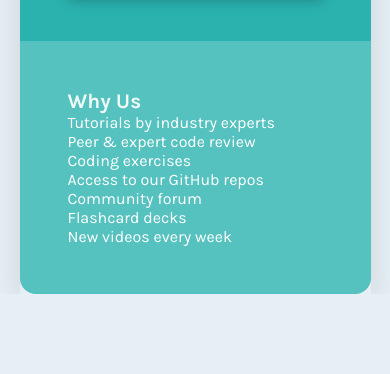
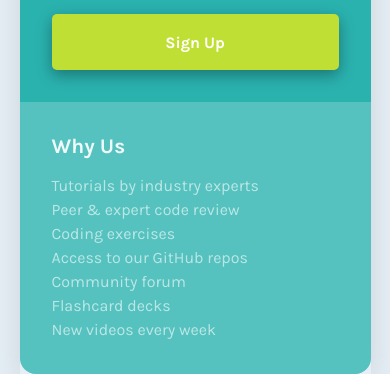
Before and after one commit to kenzotakamori/frontendmentor-single-price, a plain HTML site: page index.html in a window 390 px wide. Shown: the part 601-975 px from the top of the page. Before the commit the page ends 895 px from the top, so only its background shows below. Drawn offline with Linux system fonts and the light colour scheme.

Commit message:
finishing mobile layout

```diff
--- a/style.scss
+++ b/style.scss
@@ -24,15 +24,19 @@ body {
     place-self: center;
     grid-template-columns: repeat(2, 1fr);
     width: 90vw;
-    max-width: 825px;
+    max-width: 790px;
     box-shadow: rgba(100, 100, 111, 0.2) 0px 7px 29px 0px;
     @media screen and (max-width: 800px) {
         grid-template-columns: unset;
+        margin: 5rem 0;
     }
 }
 
 section {
     padding: 3rem;
+    @media screen and (max-width: 800px) {
+        padding: 2rem;
+    }
 }
 
 section#join-community {
@@ -66,6 +70,8 @@ section#subscription {
     background-color: $cyan;
     color: white;
     border-radius: 0 0 0 1rem;
+    display: grid;
+    grid-auto-flow: row;
     h2 {
         font-size: 1.3rem;
         opacity: 0.9;
@@ -80,8 +86,9 @@ section#subscription {
         }
     }
     button {
+        margin-top: auto;
         width: 100%;
-        height: 3rem;
+        height: 3.5rem;
         border-radius: 5px;
         border: unset;
         background-color: $bright-yellow;
@@ -95,6 +102,7 @@ section#subscription {
     }
     @media screen and (max-width: 800px) {
         border-radius: unset;
+        min-height: 270px;
     }
 }
 
@@ -107,9 +115,12 @@ section#why-us {
     h2 {
         font-size: 1.3rem;
         opacity: 0.9;
+        margin-bottom: 1rem;
     }
     ul {
         list-style-type: none;
+        line-height: 1.5rem;
+        opacity: 0.6;
     }
     @media screen and (max-width: 800px) {
         border-radius: 0 0 1rem 1rem;
```
Also changed, not shown: style.css.
